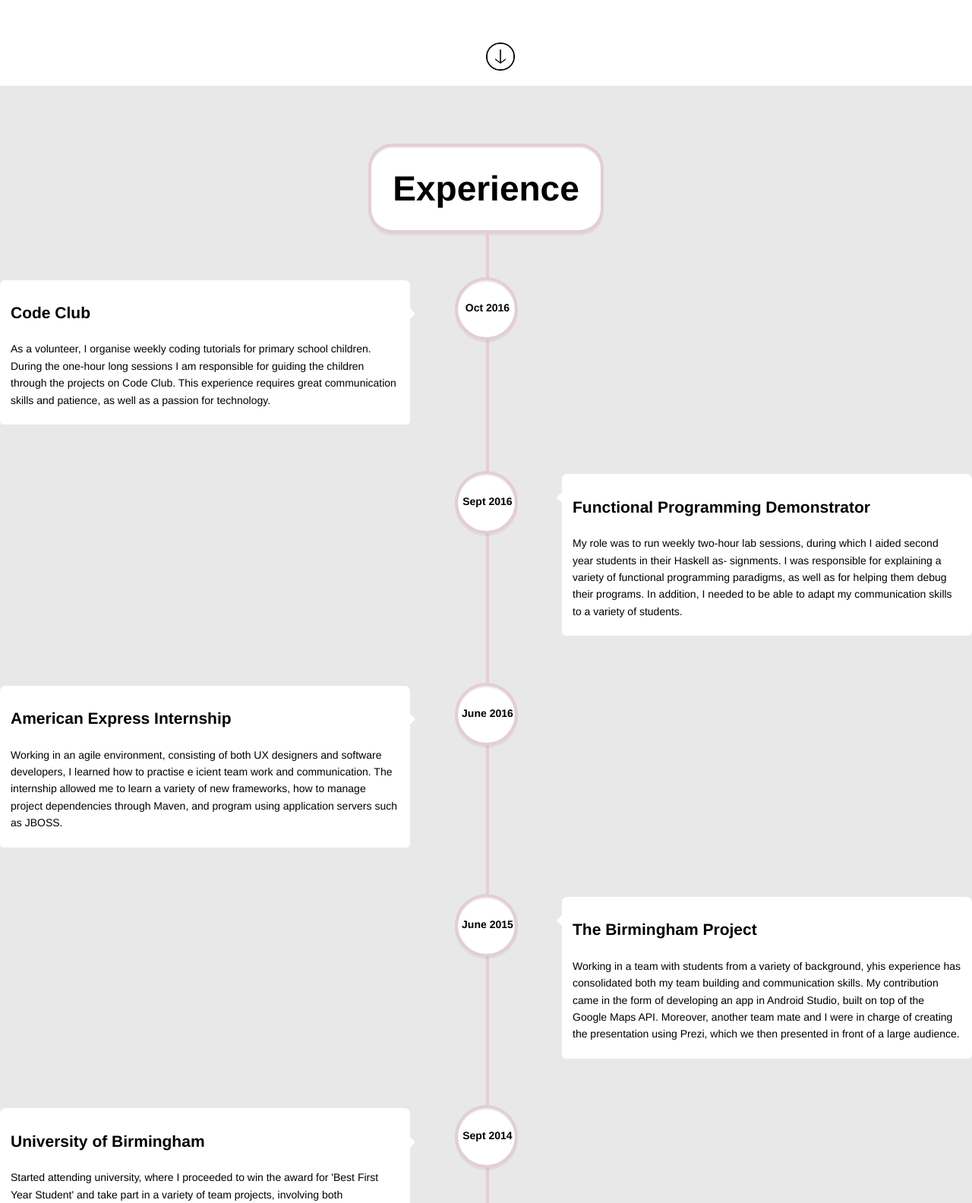
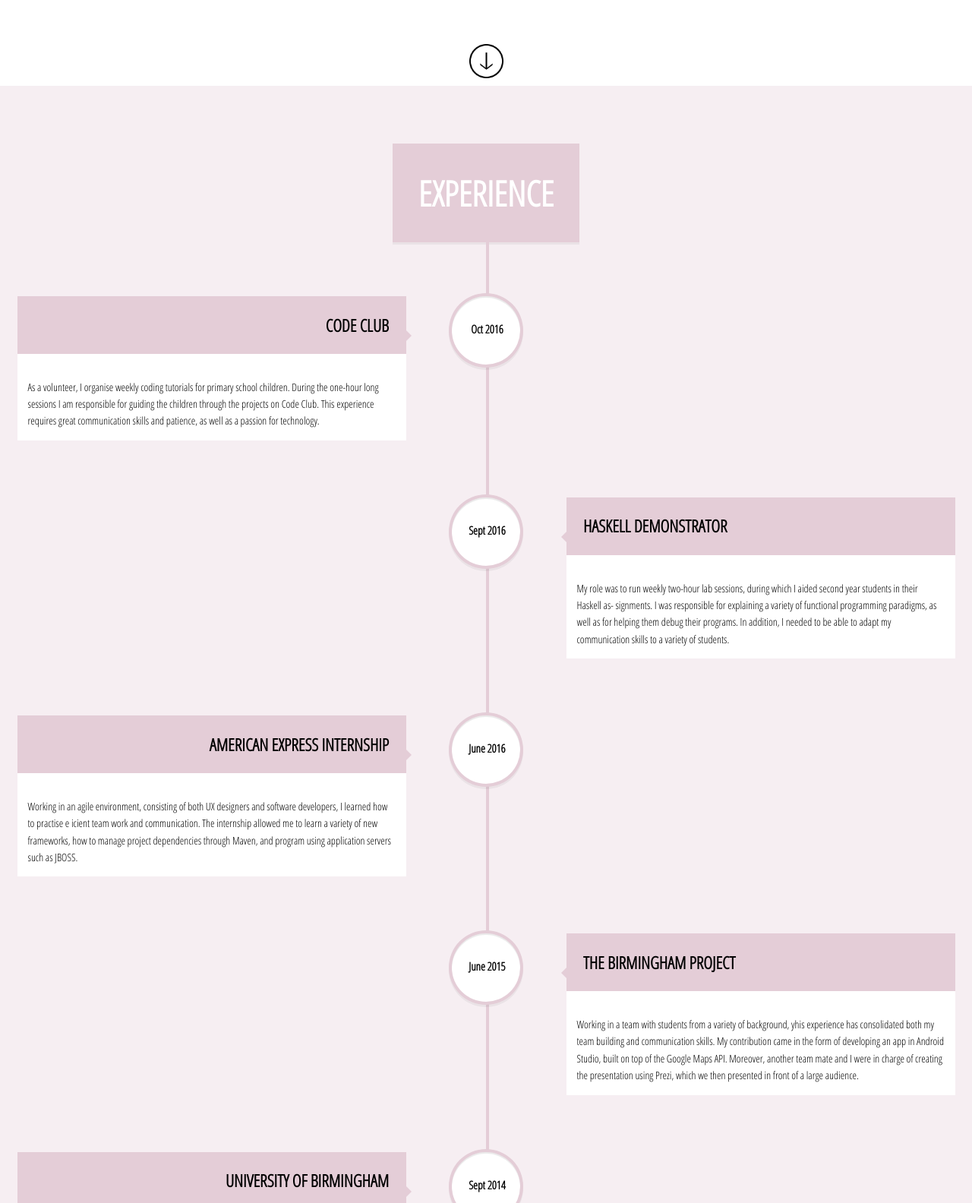
Before and after one commit to sanduteo95/sanduteo95.github.io, a plain HTML site: page index.html in a window 1280 px wide. Shown: the part 687-2271 px from the top of the page at 76% size. Drawn offline with nearby package versions, Linux system fonts and the light colour scheme.

Commit message:
Happy about the design.

```diff
--- a/css/index.scss
+++ b/css/index.scss
@@ -16,7 +16,7 @@ body {
 	height: 100%;
 	margin: 0;
 	padding: 0;
-    background: $lightgrey;
+    background: $background;
 }
 
 #first-page {
@@ -25,12 +25,13 @@ body {
 	white-space: nowrap;
     overflow: none;
 	background-color: white;
+    display: table;
 }
 
 #second-page {
 	width: 100%;
 	height: auto;
-	background-color: $lightgrey;
+	background-color: $background;
 }
 
 a {
@@ -43,25 +44,22 @@ a {
 }
 
 #wrapper {
-	margin-top: 0;
-	float: left;
 	display: table-cell;
 	vertical-align: middle;
 	text-align: center;
 	overflow: none;
-	width: 100%;
-	height: 100%;
 }
 
 
 .row {
-	margin-top: 2*$border_width;
+	margin-top: $border_width;
 	position: relative;
-	margin-bottom: 2*$border_width;
+	margin-bottom: $border_width;
 }
 
 #header {
 	display: inline-block;
+    font-family: 'Open Sans', sans-serif;
 	font-size: $title_font;
 	font-weight: bold;
 	letter-spacing: -0.1px;
@@ -70,7 +68,7 @@ a {
 }
 
 .drip {
-	color: $border_color_start;
+	color: $light_accent;
 	text-shadow: 1px 1px 0.5px black;
 }
 
@@ -97,7 +95,7 @@ a {
 #img-middle {
 	width: calc(100% - #{2 * $border_width});
 	height: calc(100% - #{2 * $border_width});
-	border: $border_width solid $border_color_start;
+	border: $border_width solid $light_accent;
 	@include border_radius();
 }
 
@@ -123,7 +121,7 @@ a {
 	top: 50%;
 	left: 50%;
 	font-size: $icon_font;
-	margin: -$icon_font/2;
+	margin: -$icon_font/3;
 	@include border_radius();
 	cursor: pointer;
 }
@@ -151,10 +149,13 @@ a {
     bottom: 0;
     width: $date_size/2;
     height: $date_size/2;
+    margin-left: -$date_size/4;
+    margin-right: $date_size/4;
 }
 
 #down-arrow:hover {
-    color: blue;
+    -webkit-filter: drop-shadow(0px 0px 5px $dark_accent);
+    filter: drop-shadow(0px 16px 0px 5px $dark_accent);
     cursor: pointer;
 }
 
@@ -197,7 +198,7 @@ a {
 	#img-middle {
 		width: calc(100% - 10px);
 		height: calc(100% - 10px);
-		border: 5px solid $border_color_start;
+		border: 5px solid $light_accent;
 	}
 	#img-bottom i {
 		font-size: 10px;
@@ -219,7 +220,7 @@ a {
 	#img-middle {
 		width: calc(100% - 4px);
 		height: calc(100% - 4px);
-		border: 2px solid $border_color_start;
+		border: 2px solid $light_accent;
 	}
 	#img-bottom i {
 		font-size: 8px;
--- a/css/timeline.scss
+++ b/css/timeline.scss
@@ -15,7 +15,7 @@
 		left: 50%;
 		height: 100%;
 		width: 4px;
-		background: $border_color_start;
+		background: $light_accent;
 	}
 }
 
@@ -39,14 +39,14 @@
 	left: 50%;
 	padding: 2em;
 	position: relative;
-	border-radius: 2em;
 	text-align: center;
-	background-color: white;
-	box-shadow: 0 0 0 4px $border_color_start, inset 0 2px 0 rgba(#000, .08), 0 3px 0 4px rgba(#000, .05) ;
+	background-color: $light_accent;
+	box-shadow: 0 0 0 4px $light_accent, 0 3px 0 4px rgba(#000, .05) ;
 
 	span {
 		font-weight: bold;
 		font-size: 46px;
+        color: white;
 	}
 }
 
@@ -60,7 +60,7 @@
 	height: $date_size;
 	border-radius: 50%;
 	background-color: white;
-	box-shadow: 0 0 0 4px $border_color_start, inset 0 2px 0 rgba(#000, .08), 0 3px 0 4px rgba(#000, .05) ;
+	box-shadow: 0 0 0 4px $light_accent, inset 0 2px 0 rgba(#000, .08), 0 3px 0 4px rgba(#000, .05) ;
 	// horizontal alignment
 	text-align: center;
 
@@ -81,12 +81,12 @@
 	visibility: inherit;
 	position: relative;
 	margin-top: $date_size/2;
-	margin-left: 0;
+    margin-left: $date_size/4;
 	width: 40%;
-	background: white;
-	border-radius: .5em;
-	padding: 1em;
-	box-shadow: 0 3px 0 darken(white, 5%);
+	background: $box_color;
+//	border-radius: .5em;
+//	padding: 1em;
+	box-shadow: 0 3px 0 darken($box_color, 10%);
 
 	h2 {
 		color: black;
@@ -107,22 +107,32 @@
 		height: 0;
 		width: 0;
 		border: 7px solid transparent;
-		border-right: 7px solid white;
+		border-right: 7px solid $light_accent;
 	}
 
 	.block-timeline:nth-child(even) & {
 		float: right;
+        margin-left: 0;
+        margin-right: $date_size/4;
 
 		&::before {
 			content: '';
-			top: 24px;
+			top: $date_size/2;
 			right: 100%;
 			left: auto;
 			width: 0px;
 			height: 0px;
 			border-color: transparent;
-			border-right-color: white;
+			border-right-color: $light_accent;
 		}
+
+        #section-timeline {
+            text-align: left;
+
+            span {
+                padding-left: 1em;
+            }
+        }
 	}
 }
 
@@ -135,13 +145,13 @@
 		height: 0;
 		width: 0;
 		border: 7px solid transparent;
-		border-left: 7px solid white;
+		border-left: 7px solid $light_accent;
 	}
 }
 
 @media screen and (max-width: 768px) {
     #title-timeline {
-        left: 24%;
+        left: 20%;
 
         span {
             font-weight: bold;
@@ -151,18 +161,29 @@
 
     .content-timeline {
         width: 60%;
+        margin-left: 0;
+        margin-right: $date_size/4;
+
         .block-timeline:nth-child(odd) & {
             float: right;
 
             &::before {
                 content: '';
-                top: 24px;
+                top: $date_size/2;
                 right: 100%;
                 left: auto;
                 width: 0px;
                 height: 0px;
                 border-color: transparent;
-                border-right-color: white;
+                border-right-color: $light_accent;
+            }
+
+            #section-timeline {
+                text-align: left;
+
+                span {
+                    padding-left: 1em;
+                }
             }
         }
     }
@@ -181,7 +202,7 @@
             left: 20%;
             height: 100%;
             width: 4px;
-            background: $border_color_start;
+            background: $light_accent;
         }
     }
 }
@@ -210,3 +231,20 @@
     transform: scale(1);
   }
 }
+
+#section-timeline {
+    width: 100%;
+    margin-top: 0;
+    background: $light_accent;
+    padding-top: 1em;
+    text-align: right;
+    padding-bottom: 1em;
+
+    span {
+        padding-right: 1em;
+    }
+}
+
+#description-timeline {
+    margin: 1em;
+}
--- a/css/variables.scss
+++ b/css/variables.scss
@@ -1,15 +1,19 @@
-$font: 'Helvetica Neue', sans-serif;
-$icon_font: 20px;
-$normal_font: 14px;
-$title_font: 50px;
+//$font: 'Helvetica Neue', sans-serif;
+$font: 'Open Sans Condensed', sans-serif;
 
-$border_color_start: #e4cdd7;
-$border_color_middle: #b06d8a;
-$border_color_end: #b06d8a;
-$border_width: 10px;
+$icon_font: 1.5em;
+$normal_font: 15px;
+$title_font: 4em;
 
-$lightgrey: #E8E8E8;
+$light_accent: #e4cdd7; // #c9c5fd;
+$dark_accent: #b06d8a; // #8a94dc;
+
+$border_width: 0.65em;
+
+$background: #f6eef2; // #E8E8E8; // #8a94dc;
+
+$box_color: white; // #c9c5fd;
 
 $width: 400px;
 
-$date_size: 75px;
+$date_size: 6em;
--- a/index.html
+++ b/index.html
@@ -13,6 +13,8 @@
 	<script type="text/javascript" src="js/jquery.min.js"></script>
 	<script type="text/javascript" src="js/index.js"></script>
 	<link href="https://netdna.bootstrapcdn.com/font-awesome/4.7.0/css/font-awesome.min.css" rel="stylesheet">
+	<link href="https://fonts.googleapis.com/css?family=Open+Sans+Condensed:300" rel="stylesheet">
+    <link href="https://fonts.googleapis.com/css?family=Open+Sans" rel="stylesheet">
 
 	<link rel="stylesheet" type="text/css" href="css/timeline.css">
 	<script type="text/javascript" src="js/timeline.js"></script>
@@ -56,14 +58,14 @@
 			<p class="row blur-in" id="more-info">
 				Third year MSci Computer Science student at University of Birmingham.
 			</p>
+		</div>
 
-            <img class="row blur-in" id="down-arrow" src="img/arrow.png"/>
-		</div>
+        <img class="row blur-in" id="down-arrow" src="img/arrow.png"/>
 	</div>
 
 	<div id="second-page">
 		<div id="title-timeline">
-			<span class="title"> Experience </span>
+			<span class="title"> EXPERIENCE </span>
 		</div>
 		<div id="timeline">
 			<div class="block-timeline">
@@ -72,8 +74,10 @@
 				</div>
 
 				<div class="content-timeline">
-					<h2>Code Club</h2>
-					<p> As a volunteer, I organise weekly coding tutorials for primary school children. During the one-hour long sessions I am responsible for guiding the children through the projects on Code Club. This experience requires great communication skills and patience, as well as a passion for technology. </p>
+					<h2 id="section-timeline">
+                        <span>CODE CLUB</span>
+                    </h2>
+					<p id="description-timeline"> As a volunteer, I organise weekly coding tutorials for primary school children. During the one-hour long sessions I am responsible for guiding the children through the projects on Code Club. This experience requires great communication skills and patience, as well as a passion for technology. </p>
 				</div>
 			</div>
 			<div class="block-timeline">
@@ -82,8 +86,10 @@
 				</div>
 
 				<div class="content-timeline">
-					<h2>Functional Programming Demonstrator</h2>
-					<p>My role was to run weekly two-hour lab sessions, during which I aided second year students in their Haskell as- signments. I was responsible for explaining a variety of functional programming paradigms, as well as for helping them debug their programs. In addition, I needed to be able to adapt my communication skills to a variety of students.</p>
+					<h2 id="section-timeline">
+                         <span>HASKELL DEMONSTRATOR</span>
+                    </h2>
+					<p id="description-timeline">My role was to run weekly two-hour lab sessions, during which I aided second year students in their Haskell as- signments. I was responsible for explaining a variety of functional programming paradigms, as well as for helping them debug their programs. In addition, I needed to be able to adapt my communication skills to a variety of students.</p>
 				</div>
 			</div>
 			<div class="block-timeline">
@@ -92,8 +98,10 @@
 				</div>
 
 				<div class="content-timeline">
-					<h2>American Express Internship</h2>
-					<p>Working in an agile environment, consisting of both UX designers and software developers, I learned how to practise e icient team work and communication. The internship allowed me to learn a variety of new frameworks, how to manage project dependencies through Maven, and program using application servers such as JBOSS.</p>
+					<h2 id="section-timeline">
+                         <span>AMERICAN EXPRESS INTERNSHIP</span>
+                    </h2>
+					<p id="description-timeline">Working in an agile environment, consisting of both UX designers and software developers, I learned how to practise e icient team work and communication. The internship allowed me to learn a variety of new frameworks, how to manage project dependencies through Maven, and program using application servers such as JBOSS.</p>
 				</div>
 			</div>
 			<div class="block-timeline">
@@ -102,8 +110,10 @@
 				</div>
 
 				<div class="content-timeline">
-					<h2>The Birmingham Project</h2>
-					<p>Working in a team with students from a variety of background, yhis experience has consolidated both my team building and communication skills. My contribution came in the form of developing an app in Android Studio, built on top of the Google Maps API. Moreover, another team mate and I were in charge of creating the presentation using Prezi, which we then presented in front of a large audience.</p>
+					<h2 id="section-timeline">
+                         <span>THE BIRMINGHAM PROJECT</span>
+                    </h2>
+					<p id="description-timeline">Working in a team with students from a variety of background, yhis experience has consolidated both my team building and communication skills. My contribution came in the form of developing an app in Android Studio, built on top of the Google Maps API. Moreover, another team mate and I were in charge of creating the presentation using Prezi, which we then presented in front of a large audience.</p>
 				</div>
 			</div>
 			<div class="block-timeline">
@@ -112,8 +122,10 @@
 				</div>
 
 				<div class="content-timeline">
-					<h2>University of Birmingham</h2>
-					<p>Started attending university, where I proceeded to win the award for 'Best First Year Student' and take part in a variety of team projects, involving both programming, planning and presentations.</p>
+					<h2 id="section-timeline">
+                         <span>UNIVERSITY OF BIRMINGHAM</span>
+                    </h2>
+					<p id="description-timeline">Started attending university, where I proceeded to win the award for 'Best First Year Student' and take part in a variety of team projects, involving both programming, planning and presentations.</p>
 				</div>
 			</div>
 			<div class="block-timeline">
@@ -122,8 +134,10 @@
 				</div>
 
 				<div class="content-timeline">
-					<h2>Save the Children, Romania</h2>
-					<p>Throughout the four years I was a volunteer, I got involved in a variety of projects. From offering support and mentoring children at the local centre on a weekly basis, to leading a team to raise money for the hospital’s maternity section, this experience made me aware of the importance of being reliable and dedicated to a cause.</p>
+					<h2 id="section-timeline">
+                         <span>SAVE THE CHILDREN</span>
+                    </h2>
+					<p id="description-timeline">Throughout the four years I was a volunteer, I got involved in a variety of projects. From offering support and mentoring children at the local centre on a weekly basis, to leading a team to raise money for the hospital’s maternity section, this experience made me aware of the importance of being reliable and dedicated to a cause.</p>
 				</div>
 			</div>
 			<div class="block-timeline">
@@ -132,8 +146,10 @@
 				</div>
 
 				<div class="content-timeline">
-					<h2>CN Zinca Golescu, Romania</h2>
-					<p>Enrolled in a Mathematics and Computer Science course, my high school experience involved taking part in a variety of Olympiads and competitions. Whether it was Mathematics, Phyisics or Computer Science, these have turned me into a competitive, ambitous and motivated, student, who enjoys a challenge.</p>
+					<h2 id="section-timeline">
+                         <span>CN ZINCA GOLESCU</span>
+                    </h2>
+					<p id="description-timeline">Enrolled in a Mathematics and Computer Science course, my high school experience involved taking part in a variety of Olympiads and competitions. Whether it was Mathematics, Phyisics or Computer Science, these have turned me into a competitive, ambitous and motivated student, who enjoys a challenge.</p>
 				</div>
 			</div>
 		</div>
```
Also changed, not shown: css/index.css, css/timeline.css, css/variables.css (added), 3 other files.
